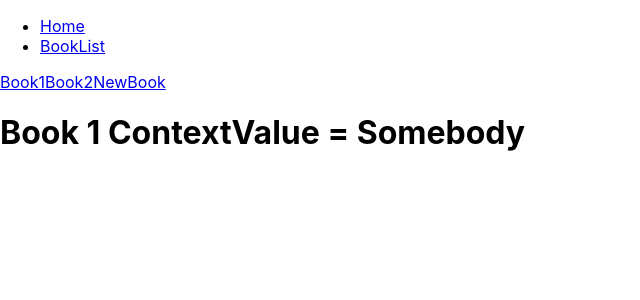
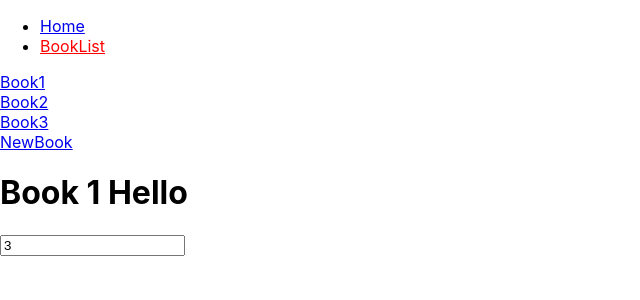
Before and after one commit to art3xias23/react-router-tutorial, a React (Create React App) app: page /books/1 in a window 1280 px wide. Shown: the top 300 px of the page, without its empty margins (0-640 px from the left). Built offline with nearby package versions, Linux system fonts and the light colour scheme.

Commit message:
Added serch params, refined routing and using a setTimeout redirection

```diff
--- a/src/App.css
+++ b/src/App.css
@@ -1,5 +1,9 @@
 .App {
   text-align: center;
+}
+
+.active{
+  color:red
 }
 
 .App-logo {
--- a/src/App.js
+++ b/src/App.js
@@ -1,31 +1,54 @@
-import { Routes, Route, Link } from "react-router-dom";
+import { Routes, Route, Link, NavLink } from "react-router-dom";
 import { Home } from "./pages/Home";
-import { BookList } from "./pages/BookList";
-import { Book } from "./pages/Book";
-import { New } from "./pages/New";
 import { NotFound } from "./pages/NotFound";
-import { BookLayout } from "./BookLayout";
+import {BookRoutes} from './BookRoutes'
+import './App.css'
 
 function App() {
+  //Using JS to define routes instead of JSX
+
+  // let element = useRoutes([
+  //   {
+  //     path:"/",
+  //     element:<NavLayout/>,
+  //     children:[
+  //       {
+  //         index:true,
+  //         element:<Home/>
+  //       },
+  //       {
+  //         path:"about",
+  //         element:<About/>
+  //       },
+  //       {
+  //         path:"contact",
+  //         element:<Contact/>
+  //       }
+  //     ]
+  //   }
+  // ]);
   return (
     <div>
       <nav>
         <ul>
           <li>
-            <Link to="/">Home</Link>
+            <NavLink
+            // style={({isActive}) =>  {return isActive ? {color:"red"} : {}}}
+            to="/"
+            //replace - replaces the last page with the second to last page, so when we go Book1 -> Book2 -> Home and press
+            // the back button we will go to Book1 instead of Book2
+            //reloadDocument - will reload the entire page
+            >Home</NavLink>
           </li>
           <li>
-            <Link to="/books">BookList</Link>
+            <NavLink to="/books">BookList</NavLink>
           </li>
         </ul>
       </nav>
+      {/* {element} */}
       <Routes>
         <Route path="/" element={<Home />} />
-        <Route path="/books" element={<BookLayout/>}>
-          <Route index element={<BookList/>}/>
-          <Route path=":id" element={<Book />}/>
-          <Route path="new" element={<New />} />
-        </Route>
+        <Route path="/books/*" element={<BookRoutes/>} />
         <Route path="*" element={<NotFound />} />
       </Routes>
     </div>
--- a/src/BookLayout.js
+++ b/src/BookLayout.js
@@ -1,11 +1,24 @@
-import {Link, Outlet} from 'react-router-dom';
-export function BookLayout(){
-    return(
-        <div>
-        <Link to='/books/1'>Book1</Link>
-        <Link to='/books/2'>Book2</Link>
-        <Link to='/books/new'>NewBook</Link>
-        <Outlet context={{val:"Somebody"}}/>
+import { useState } from "react";
+import { Link, Outlet, useSearchParams } from "react-router-dom";
+export function BookLayout() {
+  const [searchParams, setSearchParams] = useSearchParams({n:3});
+  const number = searchParams.get("n");
+  console.log(searchParams.get("n"));
+  return (
+    <div>
+      <Link to="/books/1">Book1</Link>
+      <br />
+      <Link to="/books/2">Book2</Link>
+      <br />
+      <Link to={`/books/${number}`}>Book{number}</Link>
+      <br />
+      <Link to={"/books/new"}>NewBook</Link>
+      <Outlet context={{ val: "Hello" }} />
+      <input
+        type="number"
+        value={number}
+        onChange={e => setSearchParams({n: e.target.value})}
+      />
     </div>
-    )
+  );
 }
--- /dev/null
+++ b/src/BookRoutes.js
@@ -0,0 +1,19 @@
+import { Route, Routes, Outlet } from "react-router-dom";
+import { BookList } from "./pages/BookList";
+import { Book } from "./pages/Book";
+import { New } from "./pages/New";
+import { BookLayout } from "./BookLayout";
+
+export function BookRoutes() {
+  return (
+    <>
+      <Routes>
+        <Route element={<BookLayout />}>
+          <Route index element={<BookList />} />
+          <Route path=":id" element={<Book />} />
+          <Route path="new" element={<New />} />
+        </Route>
+      </Routes>
+    </>
+  );
+}
--- a/src/pages/Book.js
+++ b/src/pages/Book.js
@@ -4,6 +4,6 @@ export function Book() {
     const {id} = useParams();
     const obj = useOutletContext();
     return (
-        <h1>Book {id} ContextValue = {obj.val}</h1>
+        <h1>Book {id} {obj.val}</h1>
     )
 }
--- a/src/pages/NotFound.js
+++ b/src/pages/NotFound.js
@@ -1,7 +1,18 @@
-export function NotFound(){
-    return(
-        <div>
-            <h1>Not Found</h1>
-        </div>
-    )
+import { useEffect } from "react";
+import { Navigate, useNavigate } from "react-router-dom";
+
+export function NotFound() {
+  const navigate = useNavigate();
+  useEffect(() => {
+    setTimeout(() => {
+      navigate("/", {});
+      //navigate(-1) Moves to the previous page
+      //navigate(-1) Moved back 2 pages
+    }, 2000);
+  });
+  return (
+    <div>
+      <h1>Not Found</h1>
+    </div>
+  );
 }
```
